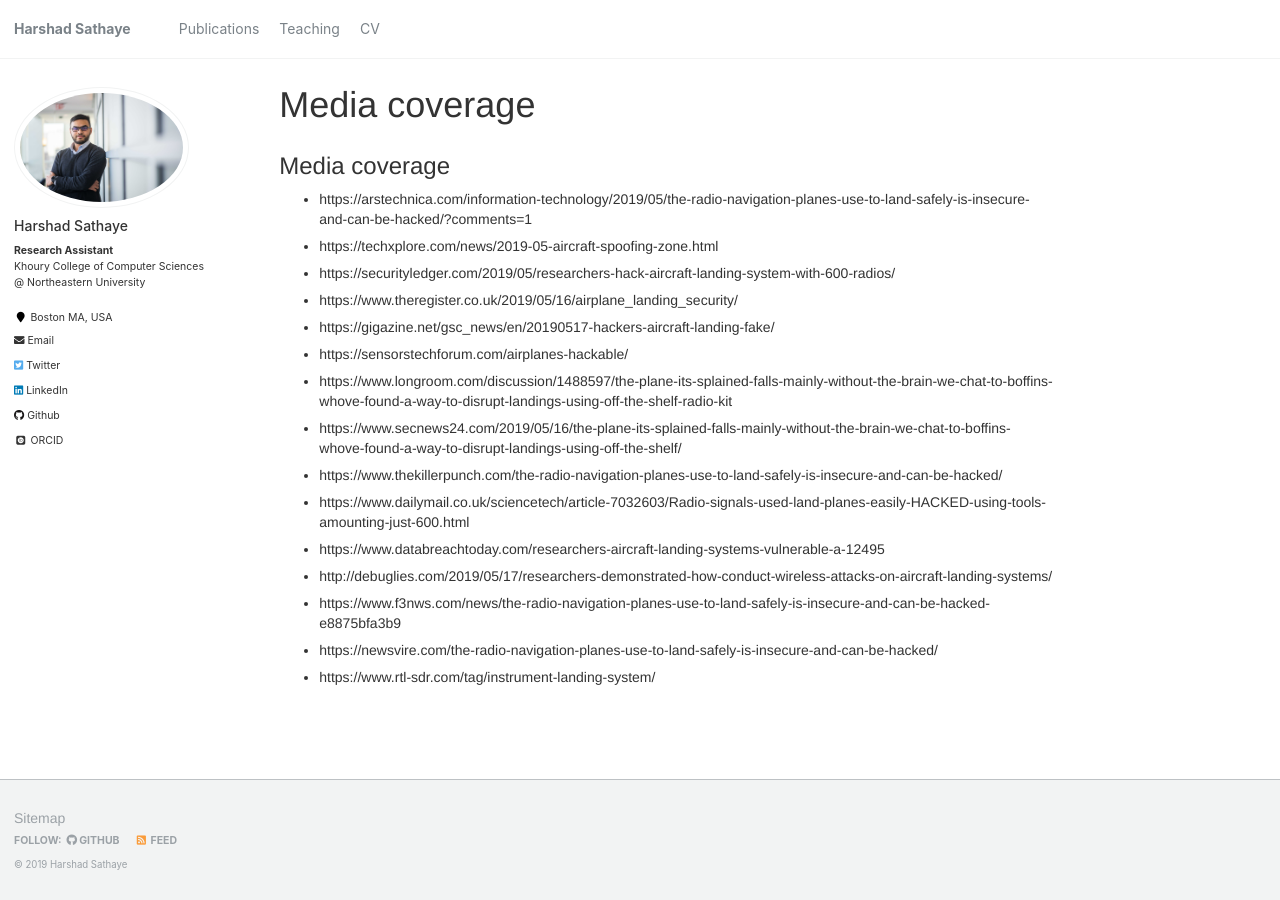
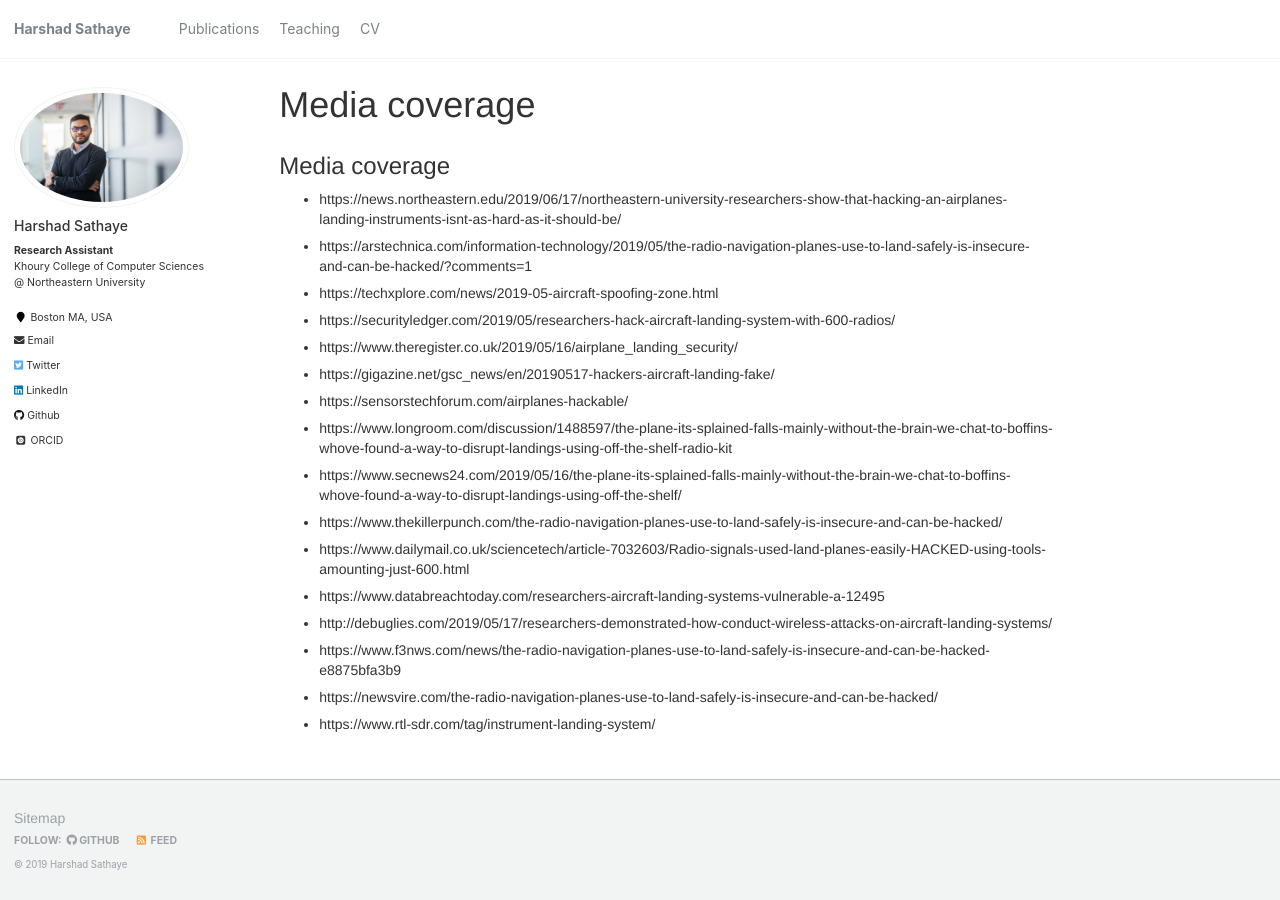
Before and after one commit to harshadms/harshadms.github.io, a Jekyll site: the page built from files/ils_coverage.md, in a window 1280 px wide. Built offline with Jekyll 4.4.1, drawn with Linux system fonts in a browser that asks for light colours; some web fonts are replaced; our own code applies the rules of GitHub Pages for plain Markdown files; part of the change alters nothing that is shown.

Commit message:
Update ils_coverage.md

```diff
--- a/files/ils_coverage.md
+++ b/files/ils_coverage.md
@@ -1,5 +1,6 @@
 ### Media coverage
 
+* https://news.northeastern.edu/2019/06/17/northeastern-university-researchers-show-that-hacking-an-airplanes-landing-instruments-isnt-as-hard-as-it-should-be/
 * https://arstechnica.com/information-technology/2019/05/the-radio-navigation-planes-use-to-land-safely-is-insecure-and-can-be-hacked/?comments=1
 * https://techxplore.com/news/2019-05-aircraft-spoofing-zone.html
 * https://securityledger.com/2019/05/researchers-hack-aircraft-landing-system-with-600-radios/
```
